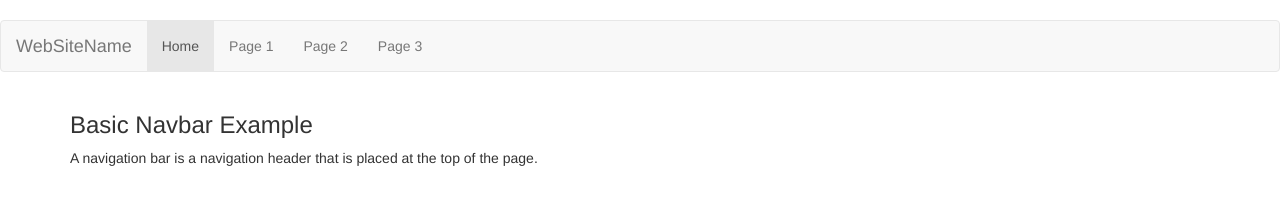
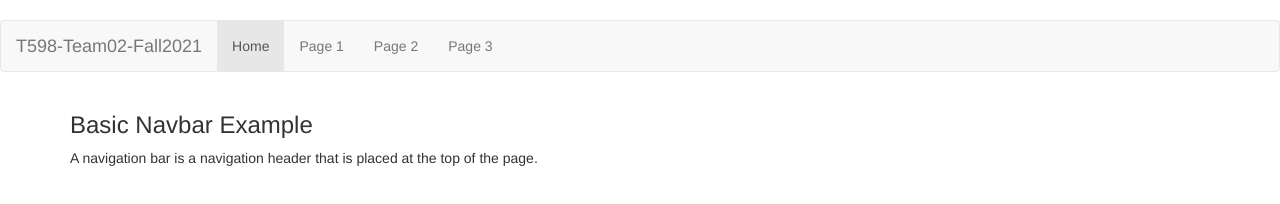
Before and after one commit to rs45iu/rs45iu.github.io, a plain HTML site: page index.html in a window 1280 px wide. Drawn offline with nearby package versions, Linux system fonts and the light colour scheme.

Commit message:
Update index.html

```diff
--- a/index.html
+++ b/index.html
@@ -13,7 +13,7 @@
 <nav class="navbar navbar-default">
   <div class="container-fluid">
     <div class="navbar-header">
-      <a class="navbar-brand" href="#">WebSiteName</a>
+      <a class="navbar-brand" href="#">T598-Team02-Fall2021</a>
     </div>
     <ul class="nav navbar-nav">
       <li class="active"><a href="#">Home</a></li>
```
